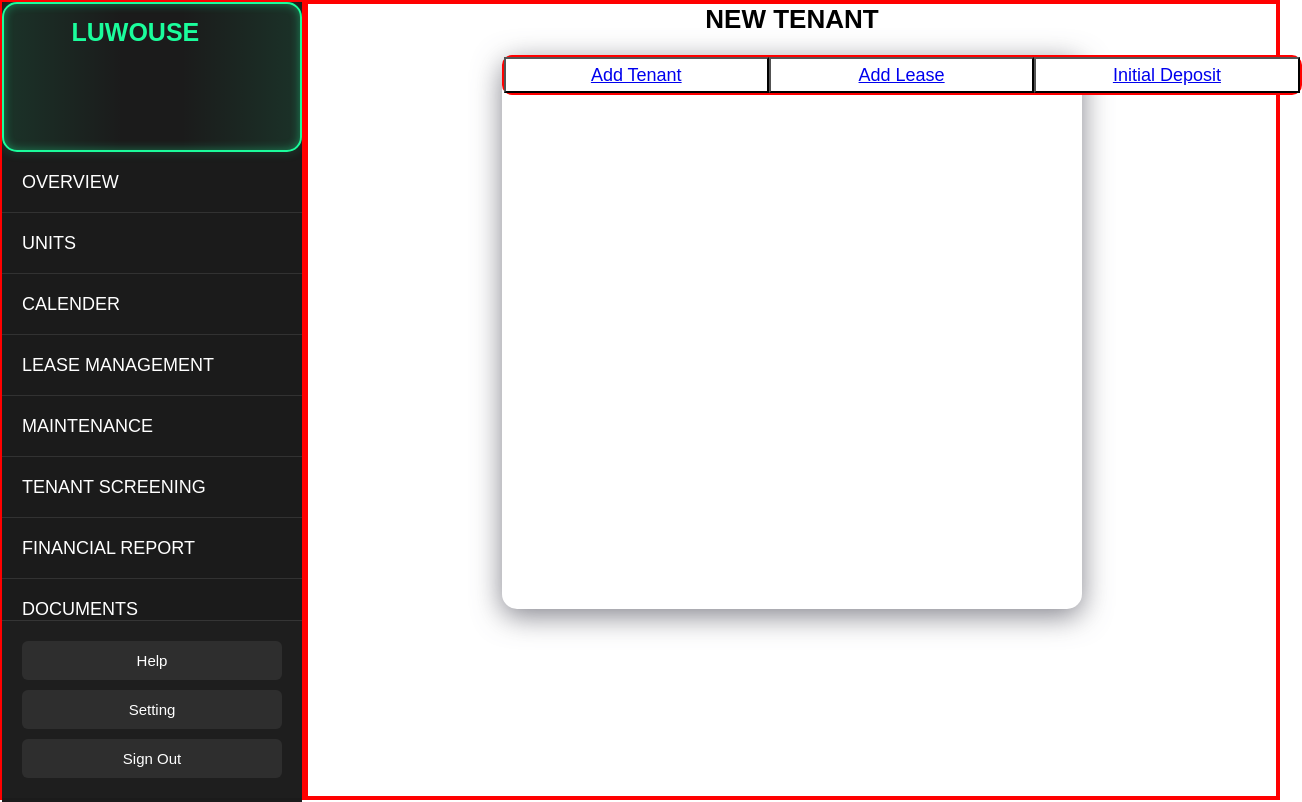
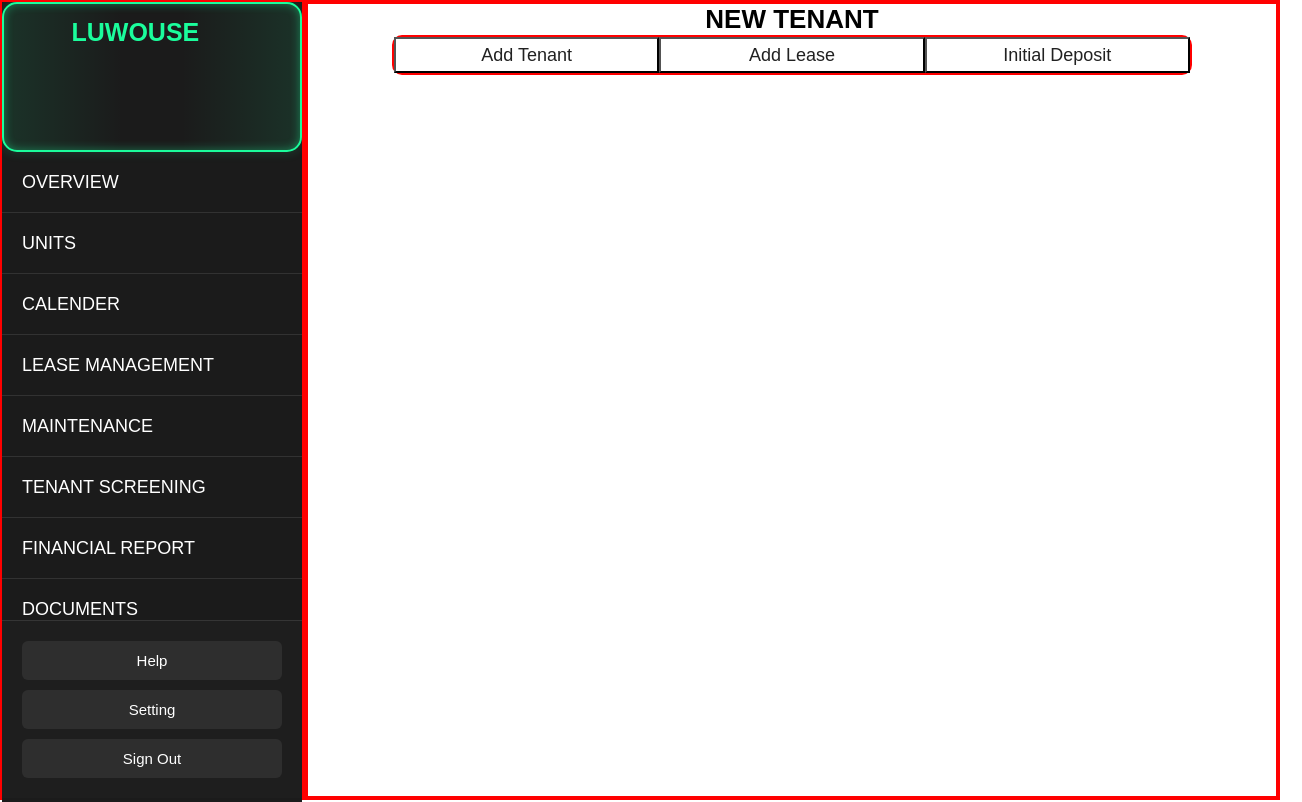
Before and after one commit to Correa95/Property-Management-System, a React (Vite) app in the folder client-side/: page /newTenant in a window 1280 px wide. Shown: the whole page, 1302 px wide, since content can reach past the window. Built offline with nearby package versions, Linux system fonts and the light colour scheme.

Commit message:
refactoring

```diff
--- a/client-side/src/Components/NavigationButton.jsx
+++ b/client-side/src/Components/NavigationButton.jsx
@@ -1,26 +1,10 @@
-import { Link } from "react-router-dom";
 import "./NavigationButton.css";
-import TenantInfoForm from "./Form/TenantInfoForm";
-import LeaseForm from "./Form/LeaseForm";
-import InitialDepositForm from "./Form/InitialDepositForm";
 function NavigationButton() {
   return (
     <div className="NavigationButtonContainer">
-      <button className="btn">
-        <Link to="/" element={<TenantInfoForm />}>
-          Add Tenant
-        </Link>
-      </button>
-      <button className="btn">
-        <Link to="/lease" element={<LeaseForm />}>
-          Add Lease
-        </Link>
-      </button>
-      <button className="btn">
-        <Link to="/InitialDepositForm" element={<InitialDepositForm />}>
-          Initial Deposit
-        </Link>
-      </button>
+      <button className="btn">Add Tenant</button>
+      <button className="btn">Add Lease</button>
+      <button className="btn">Initial Deposit</button>
     </div>
   );
 }
```
